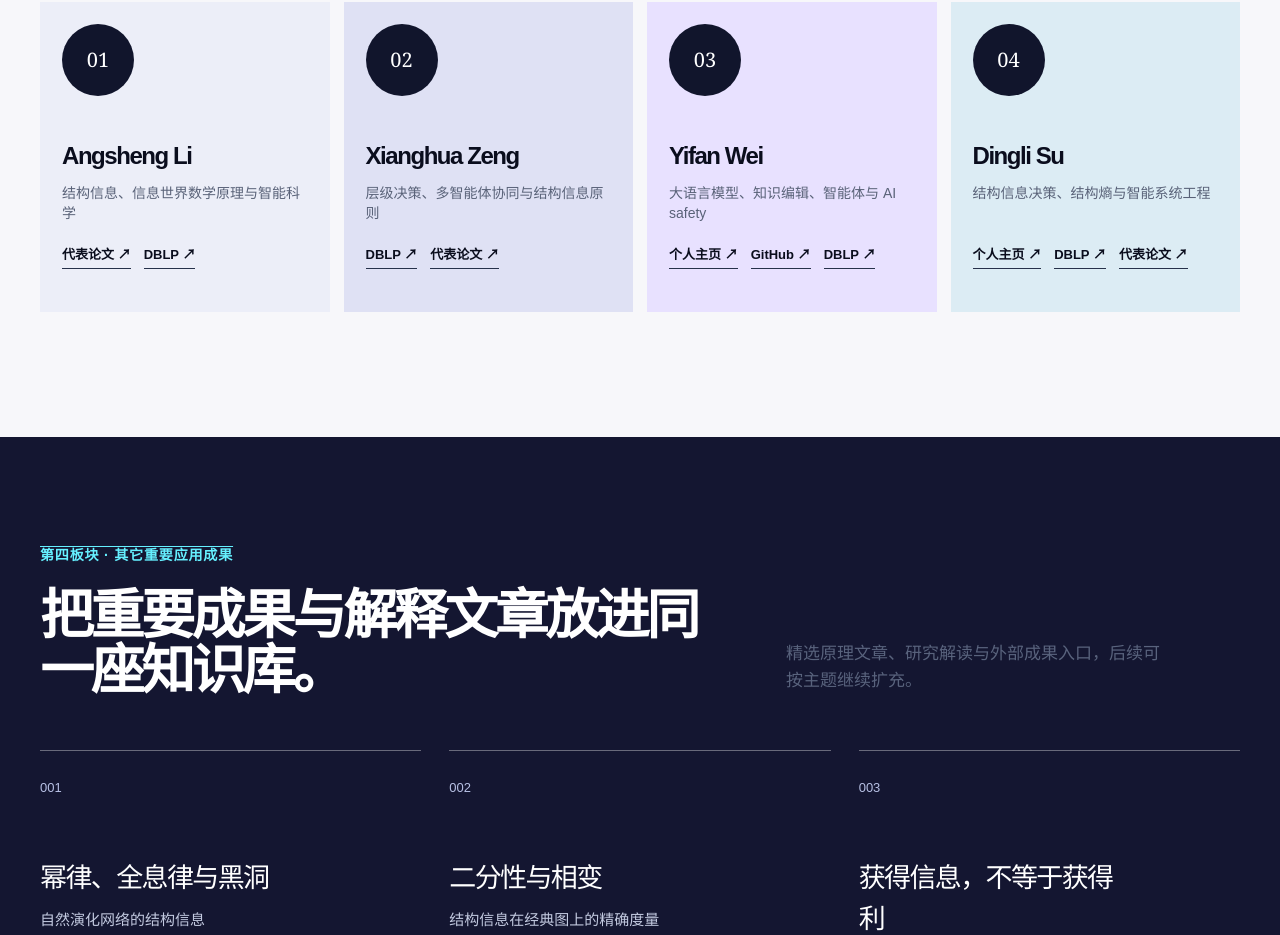
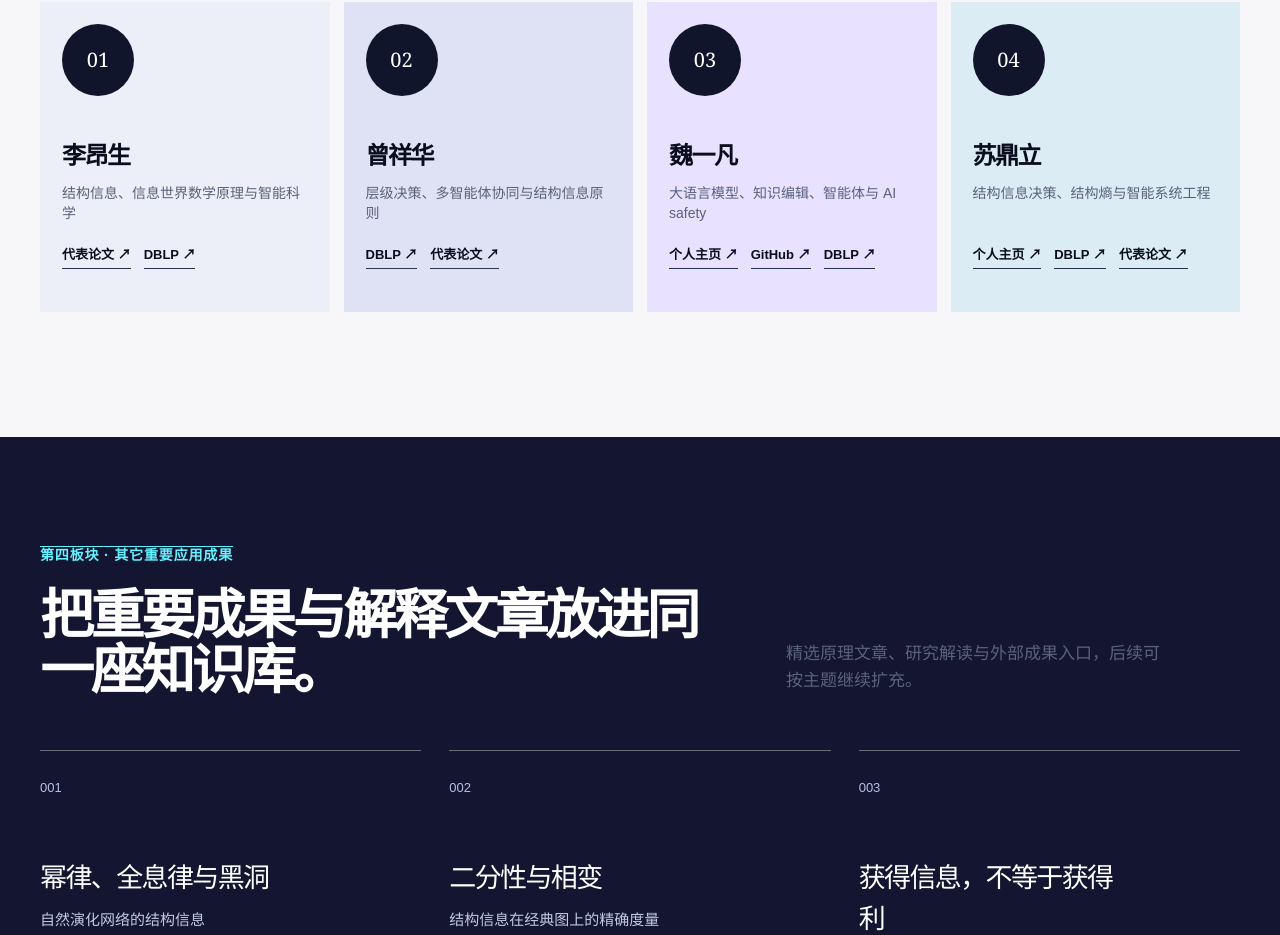
Before and after one commit to SuuTTT/mousuan-ai, a Next.js app: page / in a window 1280 px wide. Shown: the part 4935-5870 px from the top of the page. Built offline with nearby package versions, Linux system fonts and the light colour scheme.

Commit message:
Use Chinese researcher names in Chinese pages

```diff
--- a/app/applications/structured-ai/page.tsx
+++ b/app/applications/structured-ai/page.tsx
@@ -8,7 +8,7 @@ export default function StructuredAIPage() {
       lead: "从编码树到大模型与智能体，把知识编辑、推理和行动放进可解释的结构信息框架。",
       sections: [["结构化知识", "模型不应只保存分散的事实。结构化 AI 关注知识之间的层级、关系和组织方式，使知识可以被定位、编辑与验证。"], ["推理与行动", "可解释推理需要展示信息如何被解码、哪些结构关系支持结论，以及结论如何转化为行动。"], ["从模型到智能体", "大模型提供广泛的语言与知识能力，结构信息为其补充可组织、可控制、可验证的内部结构，推动智能体走向自主与可信。"]],
       sourcesLabel: "原始来源与研究入口",
-      sources: [["Yifan Wei · GitHub", "https://github.com/weiyifan1023"], ["Yifan Wei · Homepage", "https://weiyifan1023.github.io/"], ["结构熵综述仓库", "https://github.com/SuuTTT/structural-entropy-survey"]],
+      sources: [["魏一凡 · GitHub", "https://github.com/weiyifan1023"], ["魏一凡 · 个人主页", "https://weiyifan1023.github.io/"], ["结构熵综述仓库", "https://github.com/SuuTTT/structural-entropy-survey"]],
       closing: "本页是结构化 AI 的研究方向说明；代码与论文链接会随着项目成果继续补充。",
     }}
     en={{
--- a/app/applications/structured-decision-making/page.tsx
+++ b/app/applications/structured-decision-making/page.tsx
@@ -8,7 +8,7 @@ export default function StructuredDecisionMakingPage() {
       lead: "用结构信息解释层级决策、多智能体协同、强化学习探索与动态环境中的策略选择。",
       sections: [["决策不是孤立动作", "复杂环境中的一次决策依赖层级、上下文、资源、对手与目标。结构化决策首先要把这些关系表示出来。"], ["层级与协同", "编码树和层级表示帮助系统把整体目标拆解为可管理的子目标，并在多智能体协作中协调局部行动与全局结果。"], ["决策的验证", "一个可信决策系统不仅要给出动作，还要说明依据、预测后果，并通过环境反馈检验策略是否有效。"]],
       sourcesLabel: "原始论文与研究入口",
-      sources: [["Hierarchical Decision Making Based on Structural Information Principles · JMLR", "https://jmlr.org/papers/volume26/24-1184/24-1184.pdf"], ["Xianghua Zeng · DBLP", "https://dblp.org/pid/165/5653.html"], ["结构信息原理页", "/principles/structural-information"]],
+      sources: [["Hierarchical Decision Making Based on Structural Information Principles · JMLR", "https://jmlr.org/papers/volume26/24-1184/24-1184.pdf"], ["曾祥华 · DBLP", "https://dblp.org/pid/165/5653.html"], ["结构信息原理页", "/principles/structural-information"]],
       closing: "本页将论文主题转换为研究方向说明；正式方法与实验请参阅原始论文。",
     }}
     en={{
--- a/app/page.tsx
+++ b/app/page.tsx
@@ -57,10 +57,10 @@ const content = {
       ["05", "谋算智能机器人", "让机器人在复杂环境中学习、谋算、行动，并通过系统验证获得可信结果。", [], "https://suuttt.github.io/"],
     ],
     people: [
-      ["Angsheng Li", "结构信息、信息世界数学原理与智能科学", [["代表论文", "https://arxiv.org/abs/2001.09637"], ["DBLP", "https://dblp.org/pid/66/4917.html"]]],
-      ["Xianghua Zeng", "层级决策、多智能体协同与结构信息原则", [["DBLP", "https://dblp.org/pid/165/5653.html"], ["代表论文", "https://jmlr.org/papers/volume26/24-1184/24-1184.pdf"]]],
-      ["Yifan Wei", "大语言模型、知识编辑、智能体与 AI safety", [["个人主页", "https://weiyifan1023.github.io/"], ["GitHub", "https://github.com/weiyifan1023"], ["DBLP", "https://dblp.org/pid/204/1769-1.html"]]],
-      ["Dingli Su", "结构信息决策、结构熵与智能系统工程", [["个人主页", "https://suuttt.github.io/"], ["DBLP", "https://dblp.org/pid/362/8210.html"], ["代表论文", "https://jmlr.org/papers/volume26/24-1184/24-1184.pdf"]]],
+      ["李昂生", "结构信息、信息世界数学原理与智能科学", [["代表论文", "https://arxiv.org/abs/2001.09637"], ["DBLP", "https://dblp.org/pid/66/4917.html"]]],
+      ["曾祥华", "层级决策、多智能体协同与结构信息原则", [["DBLP", "https://dblp.org/pid/165/5653.html"], ["代表论文", "https://jmlr.org/papers/volume26/24-1184/24-1184.pdf"]]],
+      ["魏一凡", "大语言模型、知识编辑、智能体与 AI safety", [["个人主页", "https://weiyifan1023.github.io/"], ["GitHub", "https://github.com/weiyifan1023"], ["DBLP", "https://dblp.org/pid/204/1769-1.html"]]],
+      ["苏鼎立", "结构信息决策、结构熵与智能系统工程", [["个人主页", "https://suuttt.github.io/"], ["DBLP", "https://dblp.org/pid/362/8210.html"], ["代表论文", "https://jmlr.org/papers/volume26/24-1184/24-1184.pdf"]]],
     ],
     libraryKicker: "第四板块 · 其它重要应用成果",
     libraryTitle: "把重要成果与解释文章放进同一座知识库。",
```
